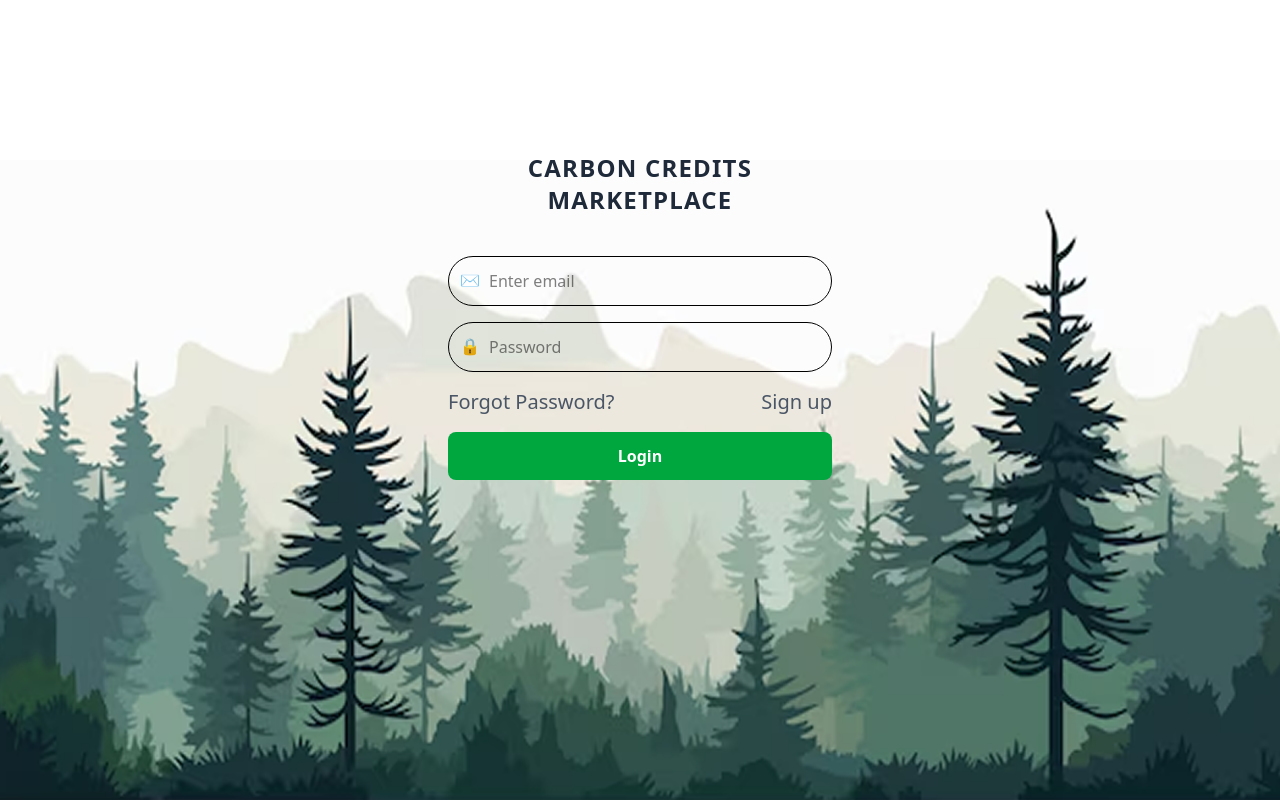
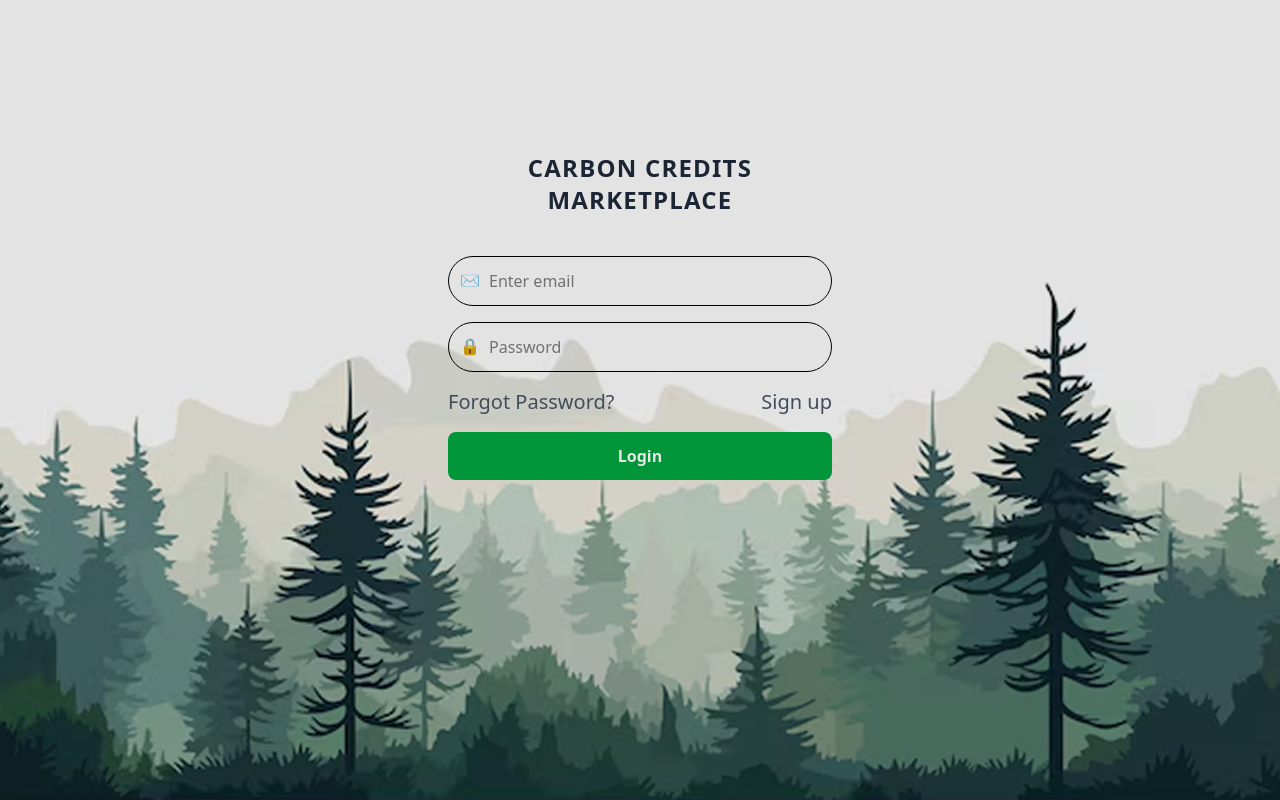
Before and after one commit to Beaston88/Carbon-credit, a React (Vite) app in the folder Frontend/: page / in a window 1280 px wide. Built offline with nearby package versions, Linux system fonts and the light colour scheme.

Commit message:
bg fixed

```diff
--- a/Frontend/src/Pages/Login.jsx
+++ b/Frontend/src/Pages/Login.jsx
@@ -4,12 +4,10 @@ import backgroundImage from "../assets/image1.png";
 const Login = () => {
   return (
     <div
-      className="min-h-screen bg-no-repeat"
+      className="min-h-screen bg-[#fcfcfc] brightness-90 bg-bottom bg-no-repeat"
       style={{
         backgroundImage: `url(${backgroundImage})`,
-        backgroundSize: "100vw 80vh",
-        backgroundPosition: "bottom",
-        backgroundRepeat: "no-repeat",
+        backgroundSize: "100vw 70vh",
       }}
     >
       <div className="flex justify-center items-start min-h-screen pt-30">
```
